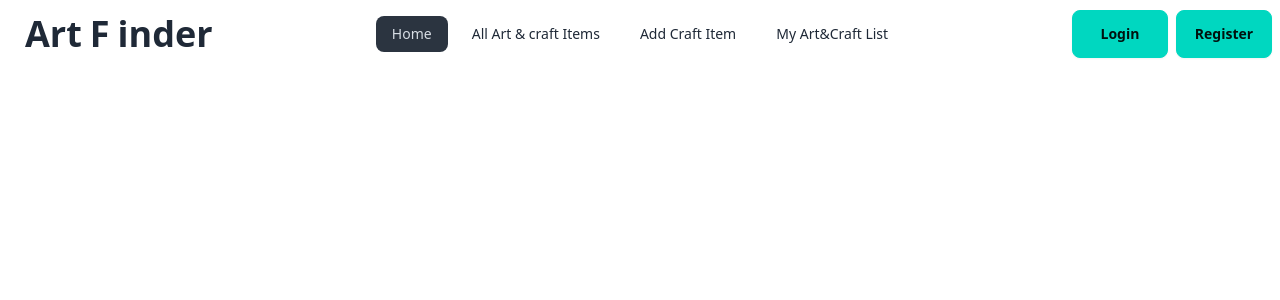
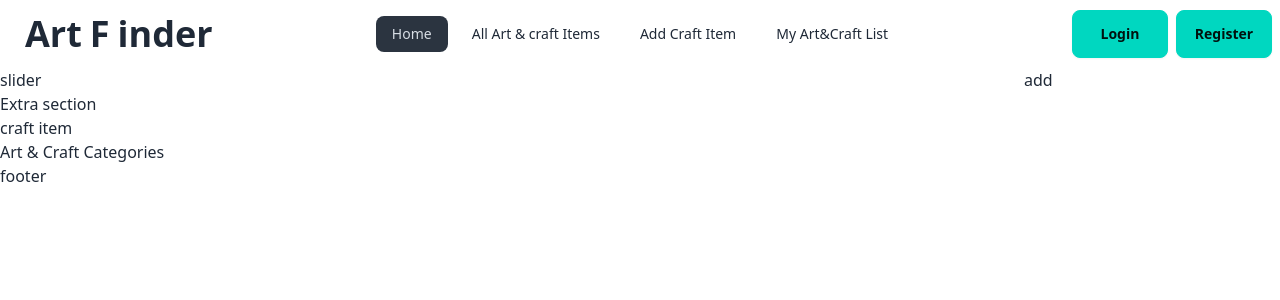
Before and after one commit to BJOARDER7/art-finder-client, a React (Vite) app: page / in a window 1280 px wide. Shown: the top 300 px of the page. Built offline with nearby package versions, Linux system fonts and the light colour scheme; no server answers.

Commit message:
home page implementation

```diff
--- /dev/null
+++ b/src/pages/Home/Advertisement.jsx
@@ -0,0 +1,11 @@
+
+
+const Advertisement = () => {
+    return (
+        <div>
+            <h2>add</h2>
+        </div>
+    );
+};
+
+export default Advertisement;
--- /dev/null
+++ b/src/pages/Home/ArtCraftCategories.jsx
@@ -0,0 +1,11 @@
+import React from 'react';
+
+const ArtCraftCategories = () => {
+    return (
+        <div>
+            <h2>Art & Craft Categories</h2>
+        </div>
+    );
+};
+
+export default ArtCraftCategories;
--- /dev/null
+++ b/src/pages/Home/CraftItems.jsx
@@ -0,0 +1,11 @@
+
+
+const CraftItems = () => {
+    return (
+        <div>
+            <h2>craft item</h2>
+        </div>
+    );
+};
+
+export default CraftItems;
--- /dev/null
+++ b/src/pages/Home/ExtraSection.jsx
@@ -0,0 +1,11 @@
+
+
+const ExtraSection = () => {
+    return (
+        <div>
+            <h2>Extra section</h2>
+        </div>
+    );
+};
+
+export default ExtraSection;
--- a/src/pages/Home/Home.jsx
+++ b/src/pages/Home/Home.jsx
@@ -1,9 +1,27 @@
+import Footer from "../Shared/Footer";
 import Navbar from "../Shared/Navbar";
+import Advertisement from "./Advertisement";
+import ArtCraftCategories from "./ArtCraftCategories";
+import CraftItems from "./CraftItems";
+import ExtraSection from "./ExtraSection";
+import Slider from "./Slider";
 
 const Home = () => {
     return (
         <div>
           <Navbar></Navbar>
+          <div className="flex w-full">
+            <div className="w-4/5">
+              <Slider></Slider>
+            </div>
+            <div className="w-1/5">
+              <Advertisement></Advertisement>
+            </div>
+          </div>
+          <ExtraSection></ExtraSection>
+          <CraftItems></CraftItems>
+          <ArtCraftCategories></ArtCraftCategories>
+          <Footer></Footer>
         </div>
     );
 };
--- /dev/null
+++ b/src/pages/Home/Slider.jsx
@@ -0,0 +1,11 @@
+
+
+const Slider = () => {
+    return (
+        <div>
+            <h2>slider</h2>
+        </div>
+    );
+};
+
+export default Slider;
--- /dev/null
+++ b/src/pages/Shared/Footer.jsx
@@ -0,0 +1,11 @@
+
+
+const Footer = () => {
+    return (
+        <div>
+            <h2>footer</h2>
+        </div>
+    );
+};
+
+export default Footer;
```
